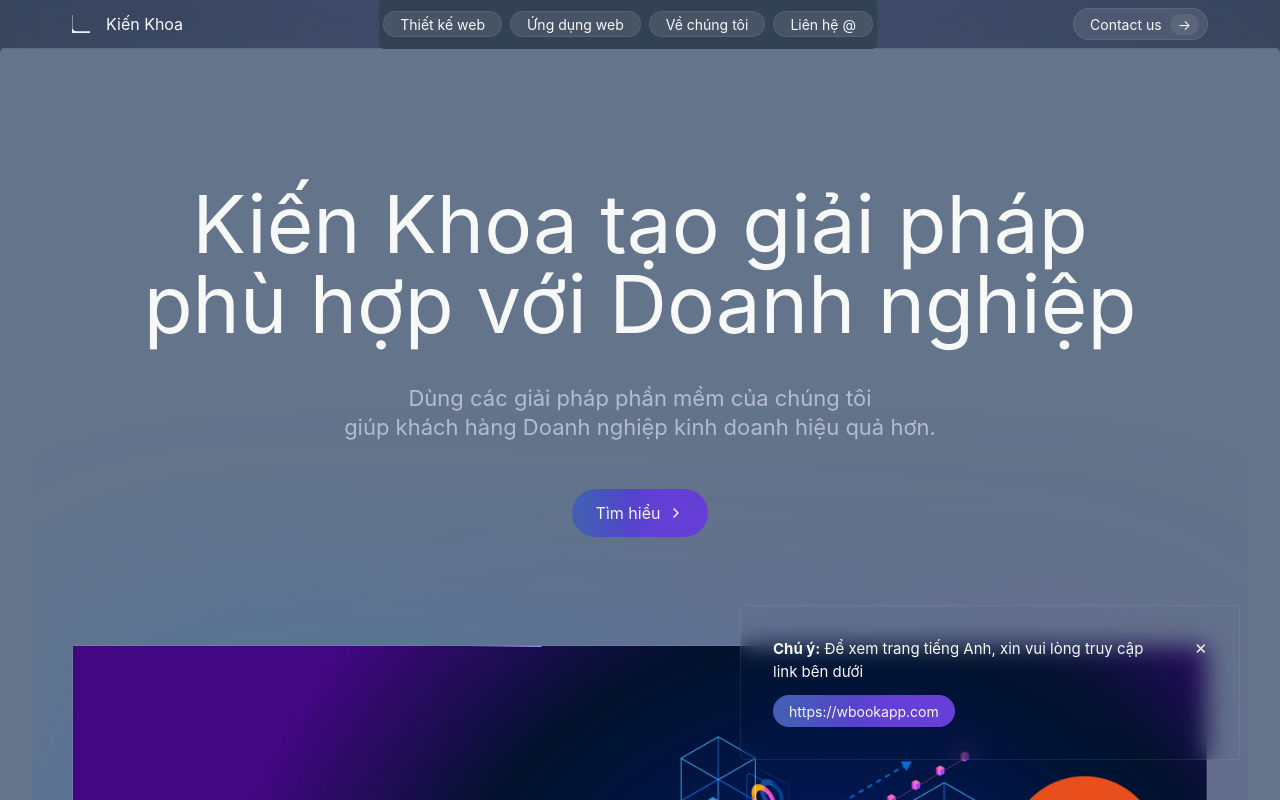
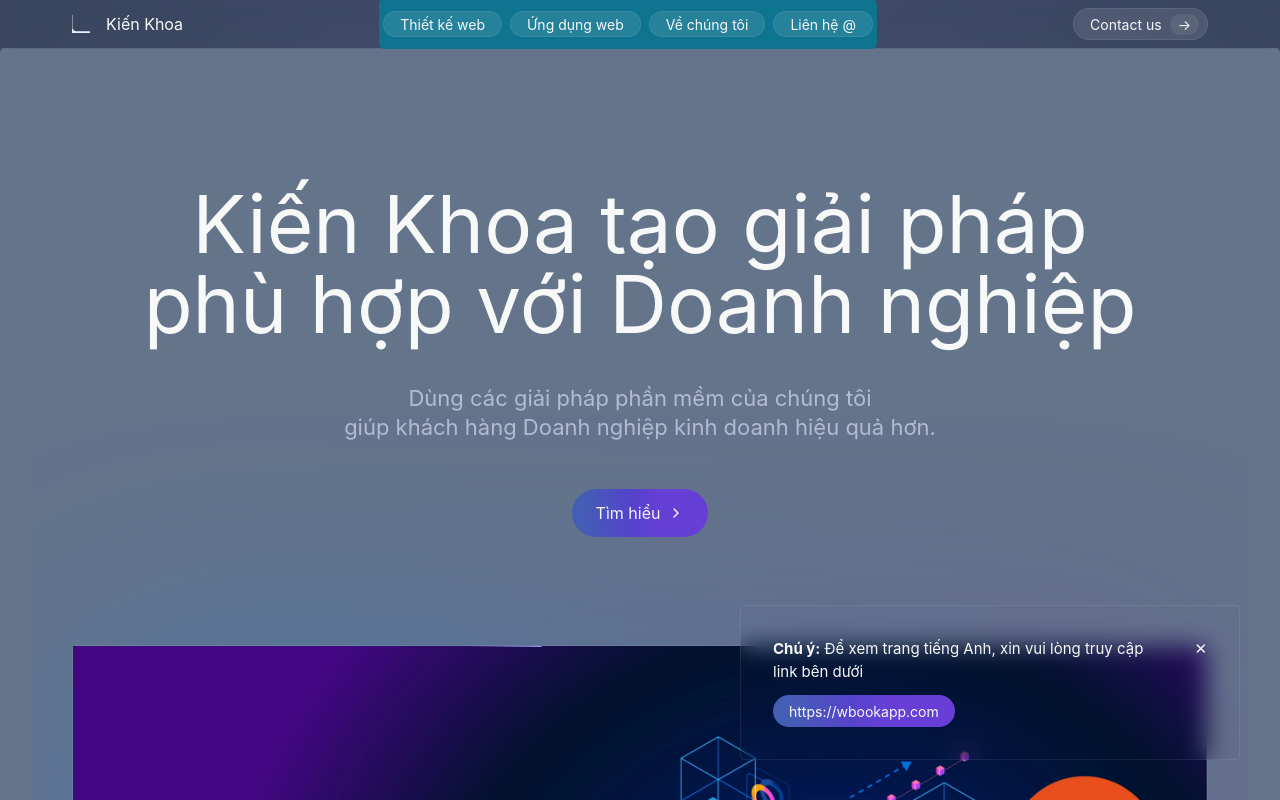
Before and after one commit to anlett10/kienkhoa-1, a Next.js app: page / in a window 1280 px wide. Shown: the top 800 px of the page. Built offline with nearby package versions, Linux system fonts and the light colour scheme.

Commit message:
tweak header

```diff
--- a/components/header.tsx
+++ b/components/header.tsx
@@ -50,7 +50,7 @@
                   : "translate-x-[-100vw] opacity-0"
               )}
             >
-              <div className="rounded-lg bg-slate-700 py-2">
+              <div className="rounded-lg bg-cyan-700 py-2">
                 <ul
                   className={clsx(
                     "flex flex-col md:flex-row md:items-center [&_li]:my-1 [&_li]:mx-1 [&_li]:border-b [&_li]:border-none md:[&_li]:border-none",
```
